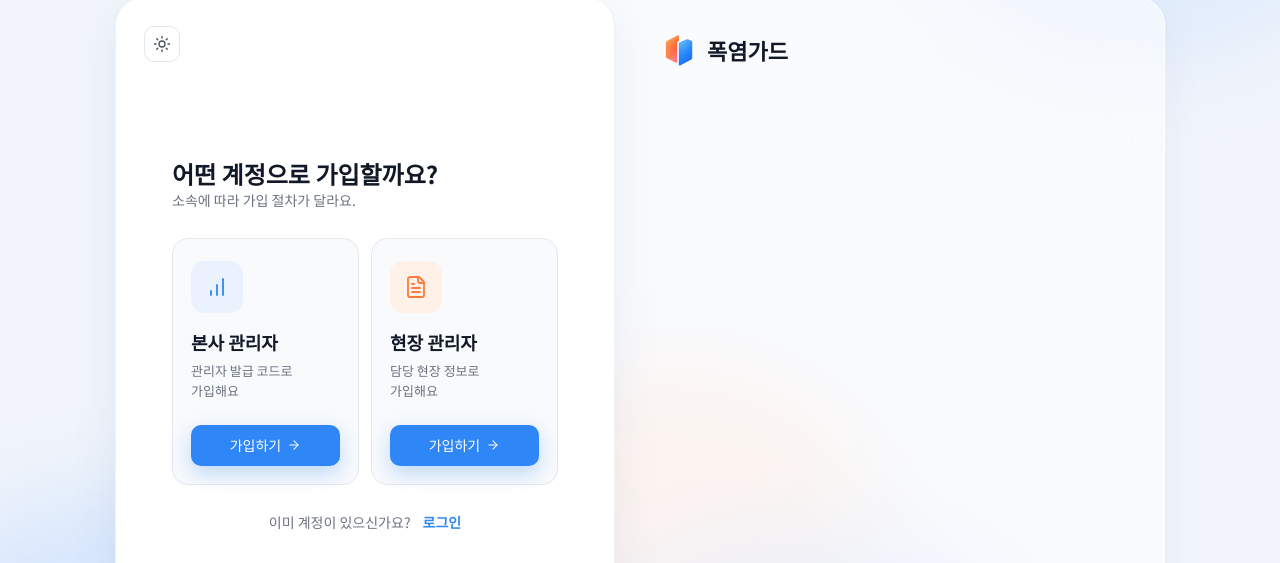
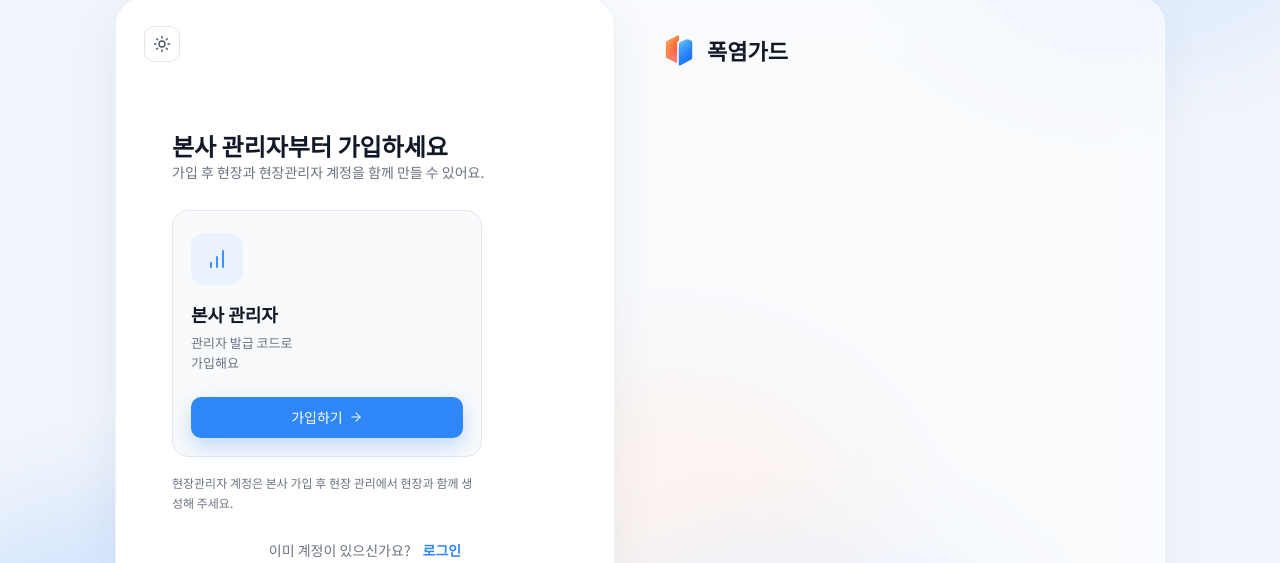
Before and after one commit to team-nativeLab/heatguard-client, a React (Vite) app: page /auth/select/signup in a window 1280 px wide. Shown: the part 67-630 px from the top of the page. Built offline with nearby package versions, Linux system fonts and the light colour scheme; no server answers; a web font is replaced by a local one.

Commit message:
feat: 본사 계정 우선 가입 흐름 안내

```diff
--- a/src/pages/RoleSelectPage.tsx
+++ b/src/pages/RoleSelectPage.tsx
@@ -37,9 +37,9 @@ const COPY = {
   signup: {
     side: "signup" as const,
     eyebrow: "관리자 회원가입",
-    titleLines: ["소속을 고르고", "바로 시작하세요"],
-    heading: "어떤 계정으로 가입할까요?",
-    sub: "소속에 따라 가입 절차가 달라요.",
+    titleLines: ["본사 계정부터", "가입해 주세요"],
+    heading: "본사 관리자부터 가입하세요",
+    sub: "가입 후 현장과 현장관리자 계정을 함께 만들 수 있어요.",
     cta: "가입하기",
     hq: { to: "/hq/signup", desc: ["관리자 발급 코드로", "가입해요"] },
     site: { to: "/auth/signup", desc: ["담당 현장 정보로", "가입해요"] },
@@ -126,10 +126,16 @@ export default function RoleSelectPage({ mode }: { mode: Mode }) {
         <p className="text-sm leading-[1.4] text-[var(--auth-text-muted)]">{c.sub}</p>
       </div>
 
-      <div className="mt-7 grid grid-cols-1 gap-3 min-[420px]:grid-cols-2">
+      <div className={mode === "signup" ? "mt-7 max-w-[310px]" : "mt-7 grid grid-cols-1 gap-3 min-[420px]:grid-cols-2"}>
         <RoleCard to={c.hq.to} from={mode} tone="blue" icon={<BarChartIcon size={24} />} title="본사 관리자" desc={c.hq.desc} cta={c.cta} />
-        <RoleCard to={c.site.to} from={mode} tone="orange" icon={<FileTextIcon size={24} />} title="현장 관리자" desc={c.site.desc} cta={c.cta} />
+        {mode === "login" && <RoleCard to={c.site.to} from={mode} tone="orange" icon={<FileTextIcon size={24} />} title="현장 관리자" desc={c.site.desc} cta={c.cta} />}
       </div>
+
+      {mode === "signup" && (
+        <p className="mt-4 max-w-[310px] text-xs leading-5 text-[var(--auth-text-muted)]">
+          현장관리자 계정은 본사 가입 후 현장 관리에서 현장과 함께 생성해 주세요.
+        </p>
+      )}
 
       <p className="mt-7 flex justify-center gap-3 text-sm leading-[1.4]">
         <span className="text-[var(--auth-text-muted)]">{c.footerText}</span>
```
